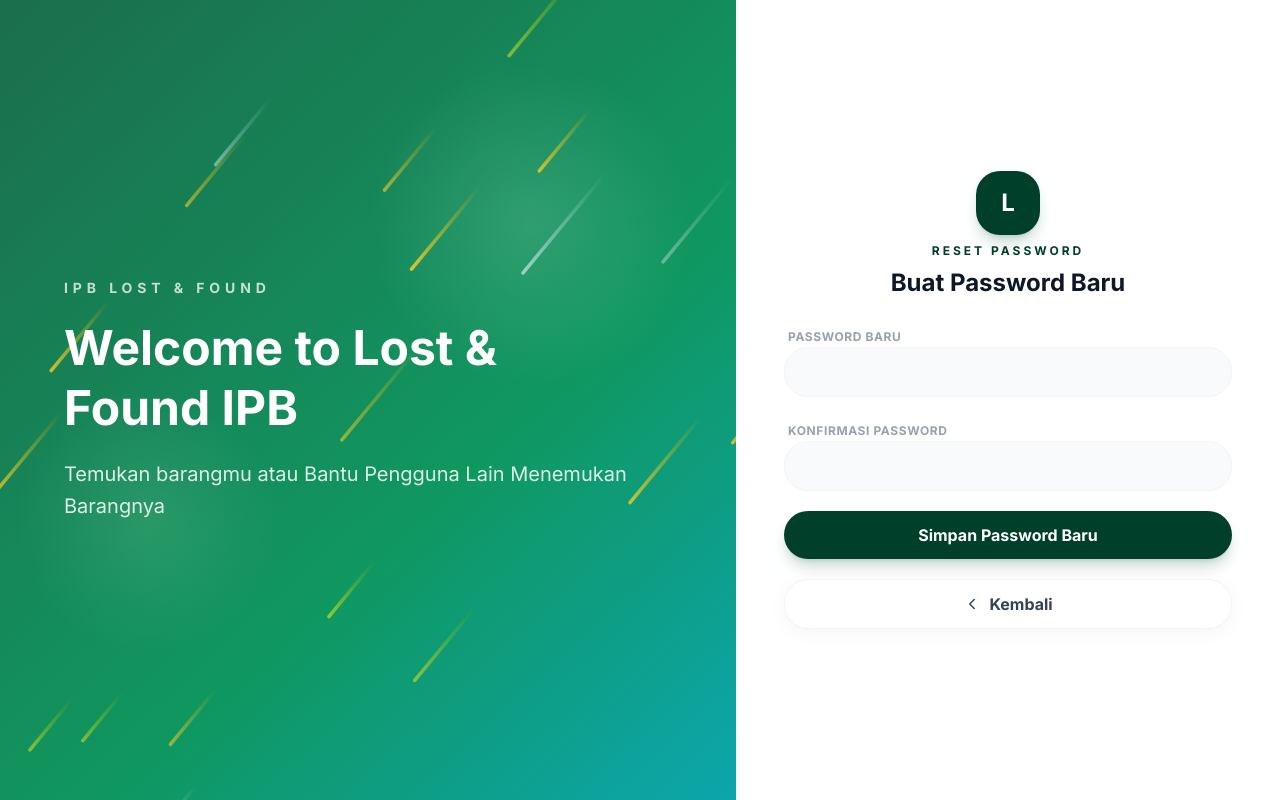
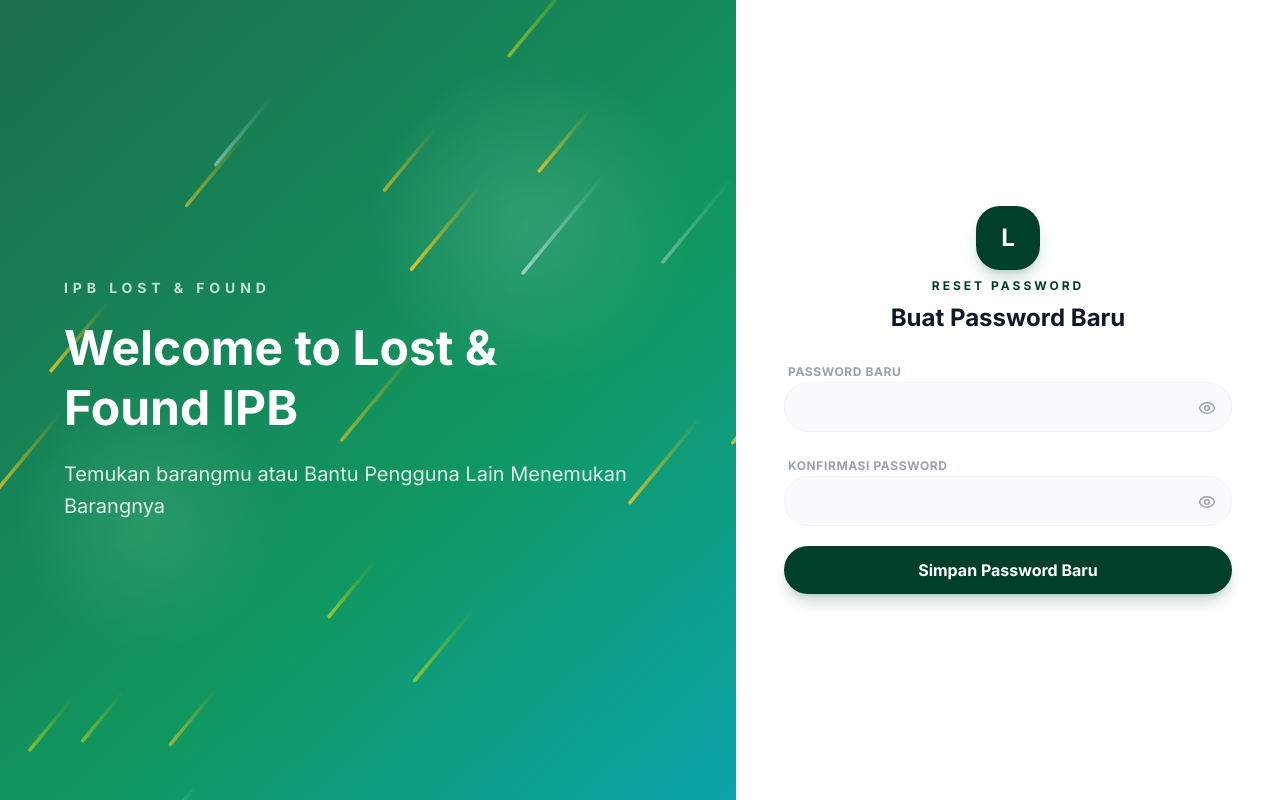
Before and after one commit to kiv-yy/ads-6p1, a React (Vite) app in the folder frontend/: page /reset-password in a window 1280 px wide. Built offline with nearby package versions, Linux system fonts and the light colour scheme; no server answers.

Commit message:
rapikan reset password

```diff
--- a/frontend/src/pages/ForgotPassword.jsx
+++ b/frontend/src/pages/ForgotPassword.jsx
@@ -1,6 +1,5 @@
 import { useState } from 'react';
 import { Link } from 'react-router-dom';
-import { ChevronLeft } from 'lucide-react';
 import api from '../api/axios';
 import { Button, Input } from '../components/UI';
 import AuthLayout from '../components/AuthLayout';
@@ -48,8 +47,10 @@
                 <Button className="w-full py-3">Buka Link Reset Development</Button>
               </a>
             )}
-            <Link to="/login" className="block text-center text-sm font-bold text-ipb-green hover:underline">
-              Kembali ke Login
+            <Link to="/login" className="block">
+              <Button type="button" variant="secondary" className="w-full bg-gray-100 py-3 text-gray-700 hover:bg-gray-200">
+                Kembali ke Login
+              </Button>
             </Link>
           </div>
         ) : (
@@ -73,9 +74,8 @@
               {loading ? 'Mengirim...' : 'Kirim Link Reset'}
             </Button>
             <Link to="/login" className="block">
-              <Button type="button" variant="secondary" className="w-full py-3">
-                <ChevronLeft size={18} />
-                Kembali
+              <Button type="button" variant="secondary" className="w-full bg-gray-100 py-3 text-gray-700 hover:bg-gray-200">
+                Kembali ke Login
               </Button>
             </Link>
           </form>
--- a/frontend/src/pages/ResetPassword.jsx
+++ b/frontend/src/pages/ResetPassword.jsx
@@ -1,6 +1,6 @@
 import { useState } from 'react';
 import { Link, useSearchParams } from 'react-router-dom';
-import { ChevronLeft } from 'lucide-react';
+import { Eye, EyeOff } from 'lucide-react';
 import api from '../api/axios';
 import { Button, Input } from '../components/UI';
 import AuthLayout from '../components/AuthLayout';
@@ -14,6 +14,8 @@
   const [error, setError] = useState('');
   const [success, setSuccess] = useState('');
   const [loading, setLoading] = useState(false);
+  const [showPassword, setShowPassword] = useState(false);
+  const [showConfirmation, setShowConfirmation] = useState(false);
 
   const handleSubmit = async (event) => {
     event.preventDefault();
@@ -56,18 +58,48 @@
           </div>
         ) : (
           <form onSubmit={handleSubmit} className="space-y-5">
-            <Input label="Password Baru" type="password" value={password} onChange={(event) => setPassword(event.target.value)} required minLength={8} />
-            <Input label="Konfirmasi Password" type="password" value={confirmation} onChange={(event) => setConfirmation(event.target.value)} required minLength={8} />
+            <div className="relative">
+              <Input
+                label="Password Baru"
+                type={showPassword ? 'text' : 'password'}
+                value={password}
+                onChange={(event) => setPassword(event.target.value)}
+                className="pr-12"
+                required
+                minLength={8}
+              />
+              <button
+                type="button"
+                onClick={() => setShowPassword((value) => !value)}
+                className="absolute right-4 top-[3.1rem] -translate-y-1/2 text-gray-400 hover:text-ipb-green transition-colors"
+                aria-label={showPassword ? 'Sembunyikan password baru' : 'Lihat password baru'}
+              >
+                {showPassword ? <EyeOff size={18} /> : <Eye size={18} />}
+              </button>
+            </div>
+            <div className="relative">
+              <Input
+                label="Konfirmasi Password"
+                type={showConfirmation ? 'text' : 'password'}
+                value={confirmation}
+                onChange={(event) => setConfirmation(event.target.value)}
+                className="pr-12"
+                required
+                minLength={8}
+              />
+              <button
+                type="button"
+                onClick={() => setShowConfirmation((value) => !value)}
+                className="absolute right-4 top-[3.1rem] -translate-y-1/2 text-gray-400 hover:text-ipb-green transition-colors"
+                aria-label={showConfirmation ? 'Sembunyikan konfirmasi password' : 'Lihat konfirmasi password'}
+              >
+                {showConfirmation ? <EyeOff size={18} /> : <Eye size={18} />}
+              </button>
+            </div>
             {error && <p className="text-sm text-red-500 bg-red-50 p-3 rounded-lg border border-red-100">{error}</p>}
             <Button type="submit" className="w-full py-3" disabled={loading}>
               {loading ? 'Menyimpan...' : 'Simpan Password Baru'}
             </Button>
-            <Link to="/login" className="block">
-              <Button type="button" variant="secondary" className="w-full py-3">
-                <ChevronLeft size={18} />
-                Kembali
-              </Button>
-            </Link>
           </form>
         )}
       </div>
```
Also changed, not shown: 2 other files (tests, documents, lock files or other folders).
